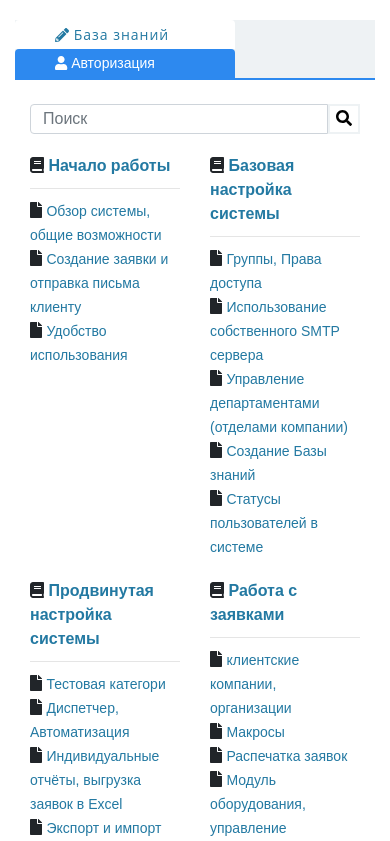
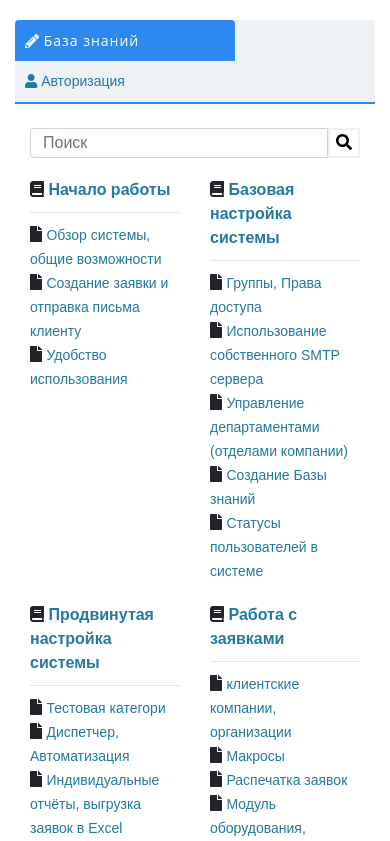
Before and after one commit to Aratep/iframe-content, a React (Create React App) app: page / in a window 390 px wide. Shown: the top 841 px of the page. Built offline with nearby package versions, Linux system fonts and the light colour scheme.

Commit message:
fixed tab style

```diff
--- a/public/css/style.css
+++ b/public/css/style.css
@@ -65,11 +65,6 @@
     padding: 5px;
 }
 
-/*@media screen and (max-width: 600px) {*/
-/*!*.heading-text {font-size:20px}*!*/
-/*.btn-size {font-size: 12px !important}*/
-
-/*}*/
 @media screen and (max-width: 500px)  {
     .heading-text {
         font-size: 20px
@@ -81,7 +76,7 @@
         padding-right: 0 !important;
     }
     .input-size {
-        width: 195px
+        width: 180px
     }
     .label-style {
         display: inline-block;
@@ -96,6 +91,15 @@
     }
     .heading-text{
         margin-left: 0;
+    }
+    link, .nav-tabs .nav-link.active {
+        padding: 10px;
+    }
+    .nav-tabs .nav-link {
+        padding: 10px;
+    }
+    .margin-left {
+        margin-left: 0
     }
 
 }
@@ -128,7 +132,6 @@
     outline: 0;
 }
 
-/*.btn-size {font-size:15px !important;}*/
 
 h5 {
     font-size: 1.0em;
@@ -154,7 +157,7 @@
 }
 
 .nav-item > a:hover {
-    color: whitesmoke;
+    color: rgba(45,173,237,.6);
 }
 
 .nav .nav-tabs {
@@ -212,7 +215,8 @@
 }
 .powered-by {
     color: rgba(45,173,237,.6);
-    font-size: 14px
+    font-size: 14px;
+    padding-right: 10px;
 }
 
 .footer  a:hover {
@@ -220,32 +224,29 @@
 }
 .no-decor > a:hover {
     text-decoration: none !important;
-    color: red !important;
 }
 .no-decor > a:hover .sub-link, .link-style {
     color: rgba(45, 173, 237, 0.6);
 }
 
-/*.form-buttons > .space:not(:last-child) {*/
-    /*margin-right: 100px !important;*/
-/*}*/
-
 .form-buttons {
     margin: 24px auto;
 }
+.nav-link {
+    color: #2379a2 ;
+    background: #eef2f4 ;
+}
+link, .nav-tabs .nav-link.active {
+    background: #2d89ef !important;
+    color: #ffffff !important;
+}
 
-/*a:hover a{*/
-    /*color: rgba(45, 173, 237, 0.6) !important;*/
-/*}*/
+.form-buttons > li {
+    list-style: none;
+    float:left;
+    /*margin-top: 5px;*/
+}
 
-/*a:hover {*/
-    /*text-decoration: none*/
-/*}*/
-
-/*.inner-addon .glyphicon {*/
-    /*position: absolute;*/
-    /*padding: 10px;*/
-    /*pointer-events: none;*/
-/*}*/
-/*.left-addon input  { padding-left:  30px; }*/
-/*.right-addon input { padding-right: 30px; }*/
+.margin-left {
+    margin-left: 85px;
+}
--- a/public/index.html
+++ b/public/index.html
@@ -37,7 +37,7 @@
 <noscript>
     You need to enable JavaScript to run this app.
 </noscript>
-<div id="root"></div>
+<div id="root">Loading...</div>
 <!--
   This HTML file is a template.
   If you open it directly in the browser, you will see an empty page.
--- a/src/components/login/LoginTemplate.js
+++ b/src/components/login/LoginTemplate.js
@@ -10,6 +10,10 @@
     fontSize: 14 + 'px',
     float: 'right'
 };
+
+const margin = {
+    marginTop: 5 + 'px',
+}
 
 class LoginTemplate extends Component {
     render() {
@@ -59,18 +63,34 @@
                                 <span style={linkStyle}>Восстановить</span>
                             </Link>
                         </span>
-                        <div className="form-buttons ">
-                            <span className="">
+                        <ul className='form-buttons'>
+                            <li style={margin}>
+                                <span className="">
                                 <Link to='/registration' className="btn-size cust-btn-danger ">
                                     РЕГИСТРАЦИЯ
                                 </Link>
                             </span>
-                            <span className="">
+                            </li>
+                            <li className=''>
+                                <span className="">
                                 <input
                                     className="btn-size cust-btn-primary  "
                                     type="submit" value="ВОЙТИ"/>
                             </span>
-                        </div>
+                            </li>
+                        </ul>
+                        {/*<div className="form-buttons ">*/}
+                            {/*<span className="">*/}
+                                {/*<Link to='/registration' className="btn-size cust-btn-danger ">*/}
+                                    {/*РЕГИСТРАЦИЯ*/}
+                                {/*</Link>*/}
+                            {/*</span>*/}
+                            {/*<span className="">*/}
+                                {/*<input*/}
+                                    {/*className="btn-size cust-btn-primary  "*/}
+                                    {/*type="submit" value="ВОЙТИ"/>*/}
+                            {/*</span>*/}
+                        {/*</div>*/}
                     </form>
                 </div>
             </div>
```
